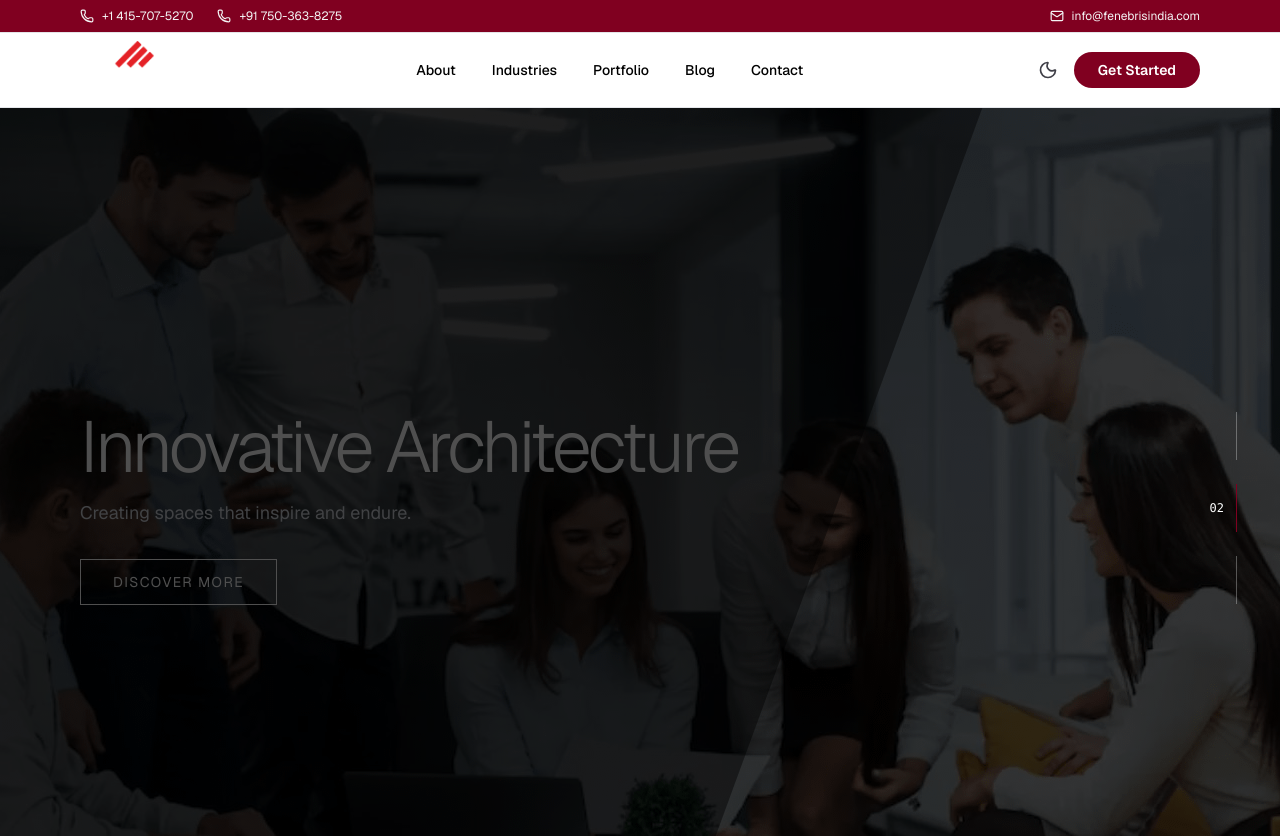
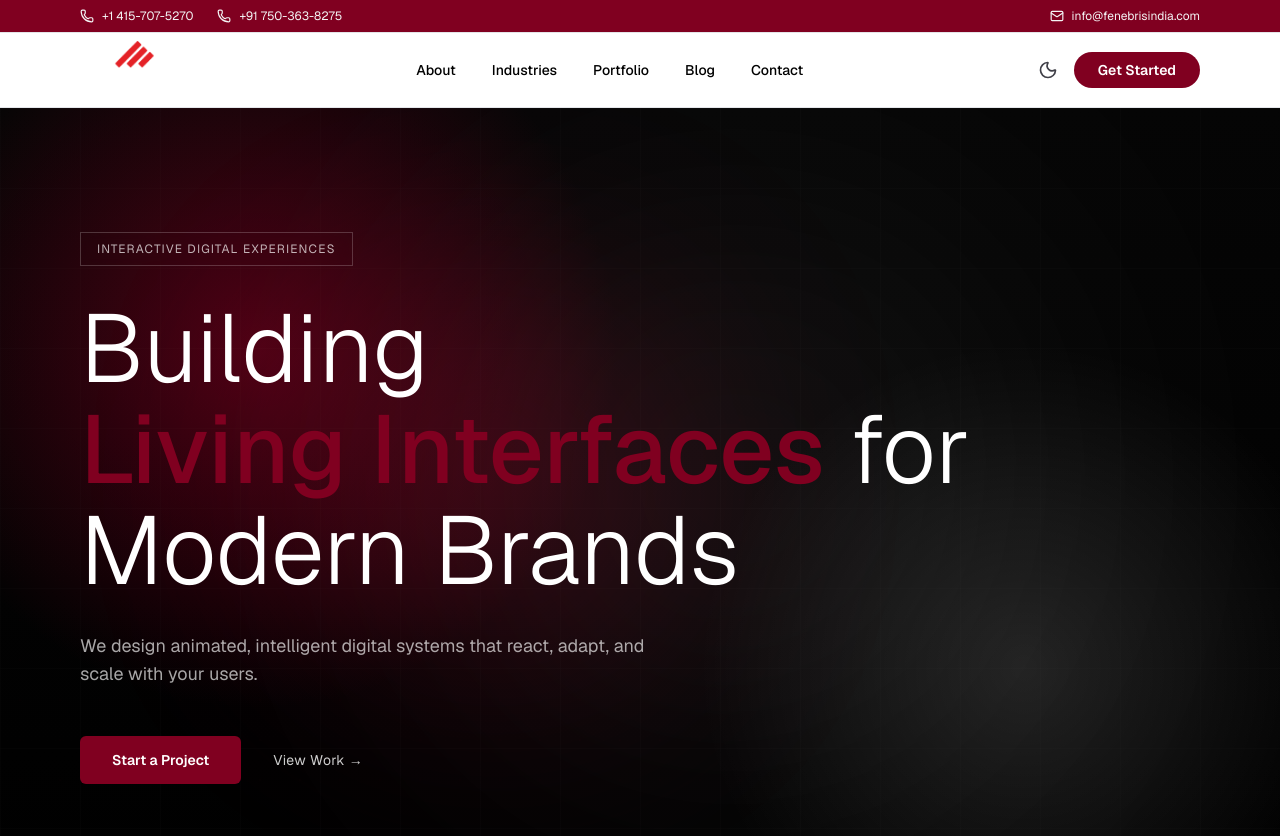
Before and after one commit to FenebrisWeb/fenebrisindia, a Next.js app: page / in a window 1280 px wide. Shown: the top 836 px of the page. Built offline with nearby package versions, Linux system fonts and the light colour scheme.

Commit message:
UI Modification

```diff
--- a/app/components/sections/HeroSlider.tsx
+++ b/app/components/sections/HeroSlider.tsx
@@ -1,121 +1,128 @@
 "use client";
 
-import { useState, useEffect } from "react";
-import { motion, AnimatePresence } from "framer-motion";
-import Image from "next/image";
+import { motion, useMotionValue, useSpring } from "framer-motion";
+import { useEffect } from "react";
+import Link from "next/link";
 
-const slides = [
-  {
-    id: 1,
-    title: "Innovative Architecture",
-    description: "Creating spaces that inspire and endure.",
-    image: "/hero/banner1.webP",
-  },
-  {
-    id: 2,
-    title: "Modern Design",
-    description: "Advanced solutions for your business growth.",
-    image: "/hero/banner2.webP",
-  },
-  {
-    id: 3,
-    title: "Precision Engineering",
-    description: "Quality and excellence in every detail.",
-    image: "/hero/banner1.webP",
-  },
-];
+export default function HeroAnimatedBG() {
+  const mouseX = useMotionValue(0);
+  const mouseY = useMotionValue(0);
 
-export default function HeroSlider() {
-  const [current, setCurrent] = useState(0);
+  const x = useSpring(mouseX, { stiffness: 50, damping: 20 });
+  const y = useSpring(mouseY, { stiffness: 50, damping: 20 });
 
   useEffect(() => {
-    const timer = setInterval(() => {
-      setCurrent((prev) => (prev + 1) % slides.length);
-    }, 6000);
-    return () => clearInterval(timer);
-  }, []);
+    const move = (e: MouseEvent) => {
+      mouseX.set(e.clientX - window.innerWidth / 2);
+      mouseY.set(e.clientY - window.innerHeight / 2);
+    };
+
+    window.addEventListener("mousemove", move);
+    return () => window.removeEventListener("mousemove", move);
+  }, [mouseX, mouseY]);
 
   return (
-    <section className="relative h-screen w-full overflow-hidden bg-black">
-      <AnimatePresence mode="wait">
+    <section className="relative min-h-screen overflow-hidden bg-black text-white">
+
+      {/* ===== BASE VISIBLE BACKGROUND ===== */}
+      <div
+        className="absolute inset-0"
+        style={{
+          background: `
+            radial-gradient(600px at 20% 30%, rgba(128,0,32,0.6), transparent 60%),
+            radial-gradient(500px at 80% 70%, rgba(255,255,255,0.12), transparent 65%),
+            linear-gradient(to bottom, #050505, #000000)
+          `,
+        }}
+      />
+
+      {/* ===== GRID OVERLAY ===== */}
+      <div
+        className="absolute inset-0 opacity-[0.08]"
+        style={{
+          backgroundImage: `
+            linear-gradient(rgba(255,255,255,0.15) 1px, transparent 1px),
+            linear-gradient(90deg, rgba(255,255,255,0.15) 1px, transparent 1px)
+          `,
+          backgroundSize: "80px 80px",
+        }}
+      />
+
+      {/* ===== PARALLAX GLOWS ===== */}
       <motion.div
-          key={current}
-          initial={{ opacity: 0 }}
-          animate={{ opacity: 1 }}
-          exit={{ opacity: 0 }}
-          transition={{ duration: 1.5, ease: "easeInOut" }}
         className="absolute inset-0"
+        style={{
+          translateX: x,
+          translateY: y,
+        }}
       >
-          {/* Zoom Effect Background */}
-          <motion.div
-            initial={{ scale: 1.1 }}
-            animate={{ scale: 1 }}
-            transition={{ duration: 6, ease: "linear" }}
-            className="relative h-full w-full"
-          >
-            <Image
-              src={slides[current].image}
-              alt={slides[current].title}
-              fill
-              className="object-cover opacity-70"
-              priority
-            />
+        <div className="absolute top-1/4 left-1/4 h-[350px] w-[350px] rounded-full bg-[#800020] opacity-40 blur-[120px]" />
+        <div className="absolute bottom-1/4 right-1/4 h-[450px] w-[450px] rounded-full bg-white opacity-10 blur-[160px]" />
       </motion.div>
 
-          {/* Text Content Overlay */}
-          <div className="absolute inset-0 flex flex-col justify-center px-10 md:px-20">
+      {/* ===== CONTENT ===== */}
+      <div className="relative z-10 flex min-h-screen items-center px-6 md:px-20">
+        <div className="max-w-6xl">
+
+          <motion.span
+            initial={{ opacity: 0, y: 10 }}
+            animate={{ opacity: 1, y: 0 }}
+            className="mb-8 inline-block border border-white/20 px-4 py-2 text-xs tracking-widest uppercase text-white/70 backdrop-blur"
+          >
+            Interactive Digital Experiences
+          </motion.span>
+
           <motion.h1
-              initial={{ y: 20, opacity: 0 }}
-              animate={{ y: 0, opacity: 1 }}
-              transition={{ delay: 0.5, duration: 0.8 }}
-              className="max-w-3xl text-5xl font-light tracking-tighter text-white md:text-7xl"
+            initial={{ opacity: 0, y: 40 }}
+            animate={{ opacity: 1, y: 0 }}
+            transition={{ duration: 1 }}
+            className="text-5xl md:text-7xl xl:text-8xl font-light leading-[1.05]"
           >
-              {slides[current].title}
+            Building <br />
+            <span className="text-[#800020] font-medium">
+              Living Interfaces
+            </span>{" "}
+            for Modern Brands
           </motion.h1>
+
           <motion.p
-              initial={{ y: 20, opacity: 0 }}
-              animate={{ y: 0, opacity: 1 }}
-              transition={{ delay: 0.7, duration: 0.8 }}
-              className="mt-4 max-w-lg text-lg text-gray-300"
+            initial={{ opacity: 0, y: 20 }}
+            animate={{ opacity: 1, y: 0 }}
+            transition={{ delay: 0.3 }}
+            className="mt-8 max-w-xl text-lg text-white/65"
           >
-              {slides[current].description}
+            We design animated, intelligent digital systems that react, adapt,
+            and scale with your users.
           </motion.p>
 
-            {/* Brand Accent Button */}
+          {/* ===== CTA BUTTONS (ALIGNED) ===== */}
           <motion.div
             initial={{ opacity: 0 }}
             animate={{ opacity: 1 }}
-              transition={{ delay: 1, duration: 0.8 }}
-              className="mt-8"
+            transition={{ delay: 0.6 }}
+            className="mt-12 flex items-center gap-8"
           >
-              <button className="border border-white px-8 py-3 text-sm tracking-widest text-white transition-colors hover:bg-[#800020] hover:border-[#800020]">
-                DISCOVER MORE
-              </button>
+            <Link
+              href="/contact-us"
+              className="inline-flex h-12 items-center justify-center rounded-md bg-[#800020] px-8 text-sm font-semibold hover:bg-[#660018] transition"
+            >
+              Start a Project
+            </Link>
+
+            <Link
+              href="/portfolio"
+              className="inline-flex h-12 items-center text-sm tracking-wide text-white/80 hover:text-white"
+            >
+              View Work →
+            </Link>
           </motion.div>
+
         </div>
-        </motion.div>
-      </AnimatePresence>
+      </div>
 
-      {/* Vertical Navigation (ISO Design Style) */}
-      <div className="absolute right-10 top-1/2 flex -translate-y-1/2 flex-col gap-6 z-10">
-        {slides.map((_, index) => (
-          <button
-            key={index}
-            onClick={() => setCurrent(index)}
-            className="group relative flex h-12 w-1 items-center"
-          >
-            <div
-              className={`h-full w-px transition-all duration-500 ${
-                current === index ? "bg-[#800020] w-[2px]" : "bg-white/30"
-              }`}
-            />
-            <span className={`absolute right-4 text-xs font-mono transition-opacity ${
-              current === index ? "text-white opacity-100" : "text-white/40 opacity-0 group-hover:opacity-100"
-            }`}>
-              0{index + 1}
-            </span>
-          </button>
-        ))}
+      {/* ===== SCROLL ===== */}
+      <div className="absolute bottom-8 left-1/2 -translate-x-1/2 text-xs tracking-widest text-white/50">
+        SCROLL
       </div>
     </section>
   );
```
Lines whose indentation alone changed are shown as unchanged.
